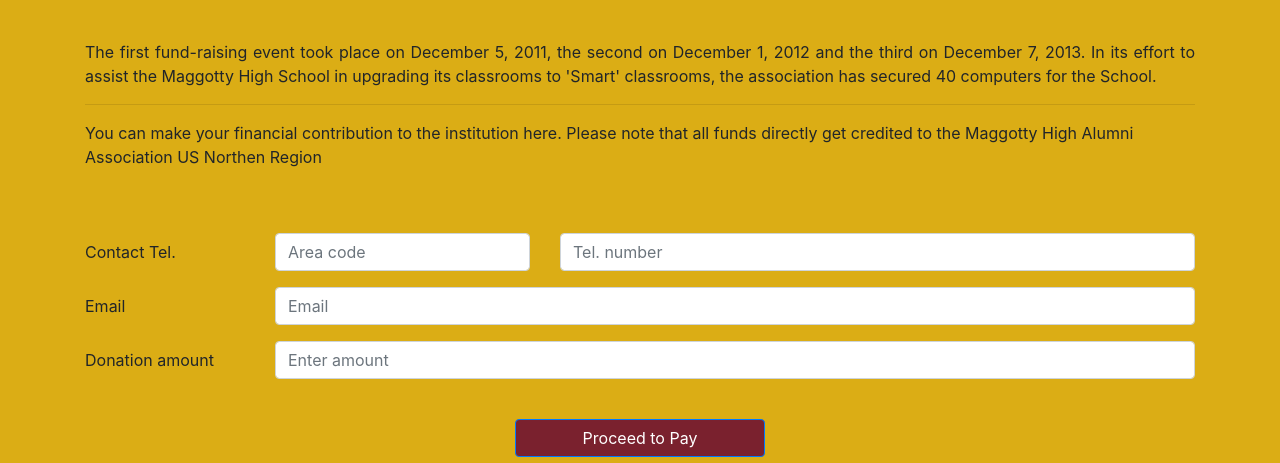
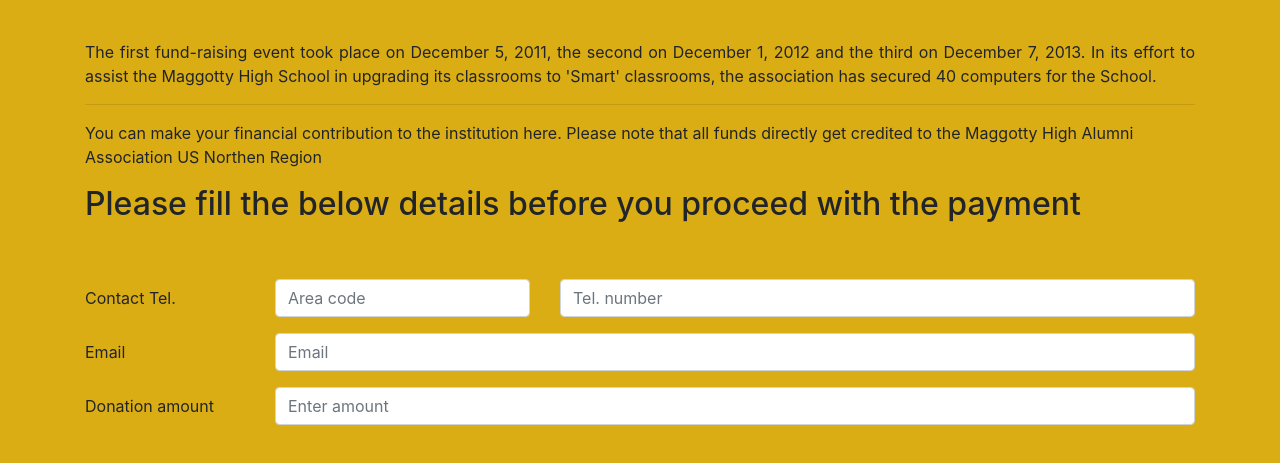
Before and after one commit to pallavitilloo/Maggotty-High-Alumni-Website, a Django app: page /donate/ in a window 1280 px wide. Shown: the part 76-539 px from the top of the page. Run offline with Django 3.2, Linux system fonts and the light colour scheme; a user stored in the database is signed in; some libraries are stand-ins or nearby versions.

Commit message:
changes were made to donate.html

```diff
--- a/Maggotty/templates/Maggotty/donate.html
+++ b/Maggotty/templates/Maggotty/donate.html
@@ -12,6 +12,7 @@ Donate
     <p>You can make your financial contribution to the institution here.
     Please note that all funds directly get credited to the Maggotty High Alumni Association US Northen Region
     </p>
+ <h2>Please fill the below details before you proceed with the payment</h2>
     <br/>
     <br/>
 <!--<img src='\static\Maggotty\adam-solomon-WHUDOzd5IYU-unsplash.jpg' height="200" width="400"/>-->
```
